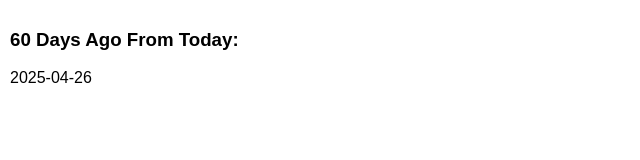
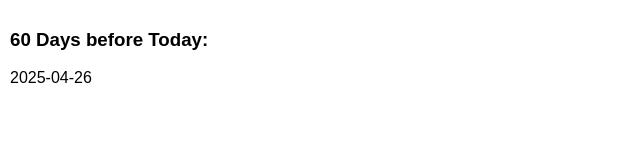
Before and after one commit to rdeclaro-parachute/itglue-embed-date, a plain HTML site: page index.html in a window 1280 px wide. Shown: the full height of the page, 0-640 px from the left. Drawn offline with Linux system fonts and the light colour scheme.

Commit message:
Update index.html
updated title for embed.

```diff
--- a/index.html
+++ b/index.html
@@ -11,7 +11,7 @@
   </style>
 </head>
 <body>
-  <h3>60 Days Ago From Today:</h3>
+  <h3>60 Days before Today:</h3>
   <p id="dateDisplay"></p>
 
   <script>
```
